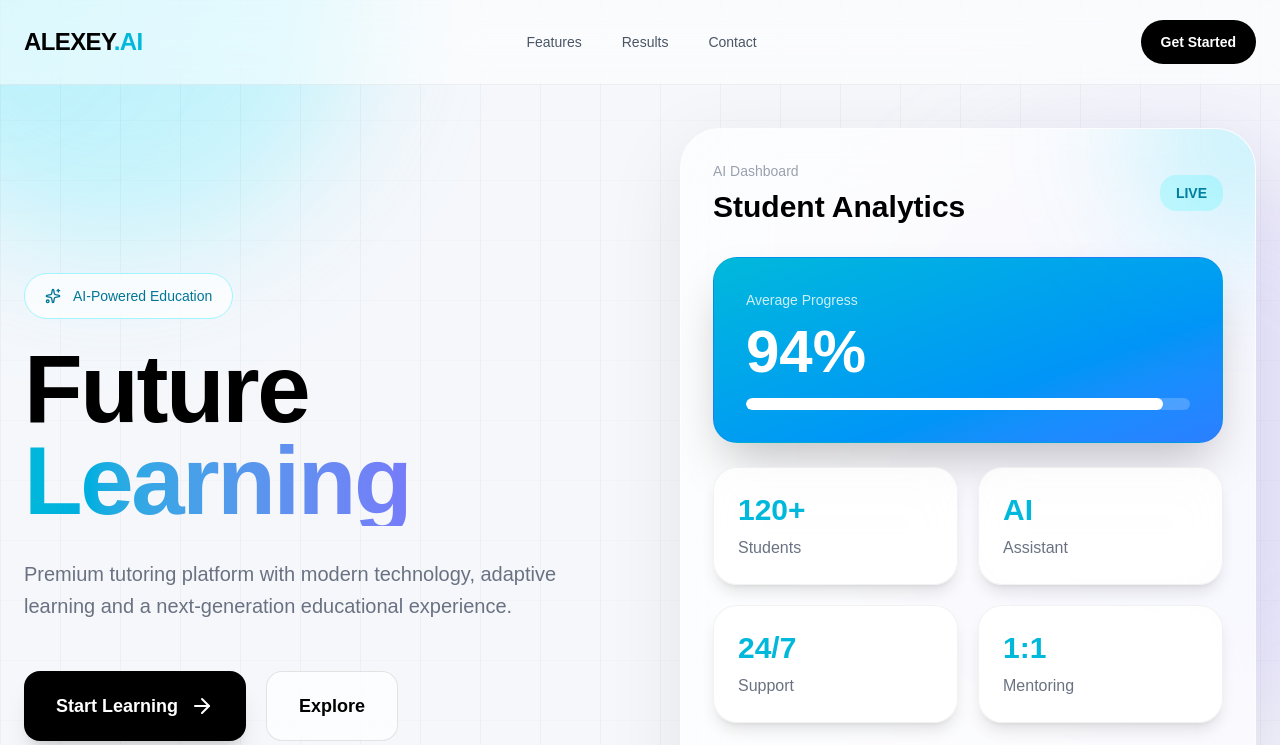
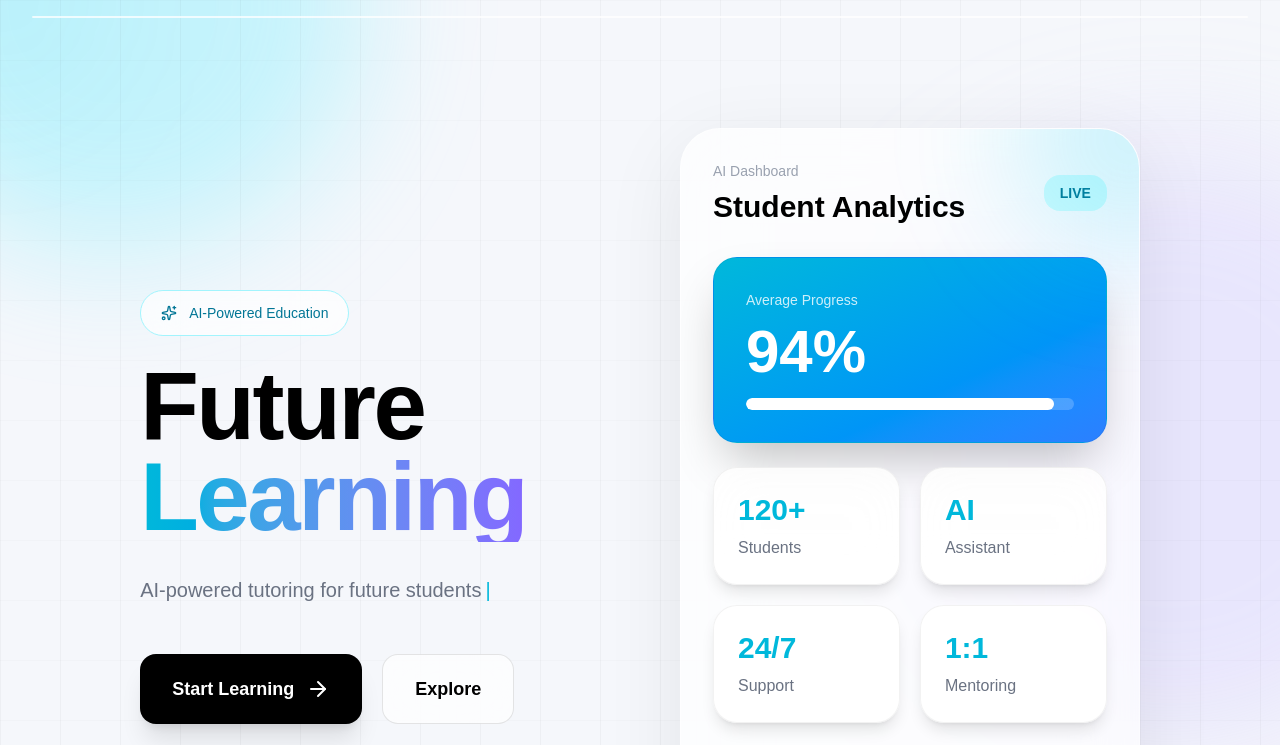
Before and after one commit to ZVShag/tutor-site, a Next.js app: page / in a window 1280 px wide. Shown: the top 745 px of the page. Built offline with nearby package versions, Linux system fonts and the light colour scheme.

Commit message:
add floating navbar and ai typing effect

```diff
--- a/app/page.tsx
+++ b/app/page.tsx
@@ -3,6 +3,7 @@
 import CursorGlow from "@/components/CursorGlow";
 import SmoothScroll from "@/components/SmoothScroll";
 import LoadingScreen from "@/components/LoadingScreen";
+import TypingText from "@/components/TypingText";
 import { motion } from "framer-motion";
 import {
   ArrowRight,
@@ -71,42 +72,7 @@ export default function Home() {
       <div className="absolute inset-0 bg-[linear-gradient(rgba(0,0,0,0.015)_1px,transparent_1px),linear-gradient(90deg,rgba(0,0,0,0.03)_1px,transparent_1px)] bg-[size:60px_60px]" />
 
       {/* NAVBAR */}
-      <header className="fixed top-0 z-50 w-full border-b border-black/5 bg-white/50 backdrop-blur-xl">
-        <div className="mx-auto flex max-w-7xl items-center justify-between px-6 py-5">
-
-          <motion.div
-            whileHover={{ scale: 1.03 }}
-            className="text-2xl font-black tracking-tight"
-          >
-            ALEXEY<span className="text-cyan-500">.AI</span>
-          </motion.div>
-
-          <nav className="hidden gap-10 text-sm text-gray-600 md:flex">
-            <a href="#features" className="hover:text-cyan-500">
-              Features
-            </a>
-
-            <a href="#stats" className="hover:text-cyan-500">
-              Results
-            </a>
-
-            <a href="#contact" className="hover:text-cyan-500">
-              Contact
-            </a>
-          </nav>
-
-          <motion.a
-            whileHover={{
-              scale: 1.03,
-              y: -2,
-            }}
-            whileTap={{ scale: 0.98 }}
-            href="#contact"
-            className="rounded-full bg-black px-5 py-3 text-sm font-bold text-white"
-          >
-            Get Started
-          </motion.a>
-        </div>
+      <header className="fixed top-4 left-1/2 z-50 w-[95%] max-w-7xl -translate-x-1/2 rounded-3xl border border-white/40 bg-white/60 shadow-[0_10px_40px_rgba(0,0,0,0.06)] backdrop-blur-2xl">
       </header>
 
       {/* HERO */}
@@ -142,10 +108,9 @@ export default function Home() {
                 </span>
               </h1>
 
-              <p className="mt-8 max-w-xl text-xl leading-relaxed text-gray-500">
-                Premium tutoring platform with modern technology,
-                adaptive learning and a next-generation educational experience.
-              </p>
+              <div className="mt-8 max-w-xl">
+                <TypingText />
+              </div>
 
               <div className="mt-12 flex flex-wrap gap-5">
 
--- /dev/null
+++ b/components/TypingText.tsx
@@ -0,0 +1,32 @@
+"use client";
+
+import { useEffect, useState } from "react";
+
+export default function TypingText() {
+  const text = "AI-powered tutoring for future students";
+  const [displayed, setDisplayed] = useState("");
+
+  useEffect(() => {
+    let index = 0;
+
+    const interval = setInterval(() => {
+      setDisplayed(text.slice(0, index));
+
+      index++;
+
+      if (index > text.length) {
+        clearInterval(interval);
+      }
+    }, 45);
+
+    return () => clearInterval(interval);
+  }, []);
+
+  return (
+    <div className="flex items-center gap-1 text-xl leading-relaxed text-gray-500">
+      <span>{displayed}</span>
+
+      <span className="animate-pulse text-cyan-500">|</span>
+    </div>
+  );
+}
```
